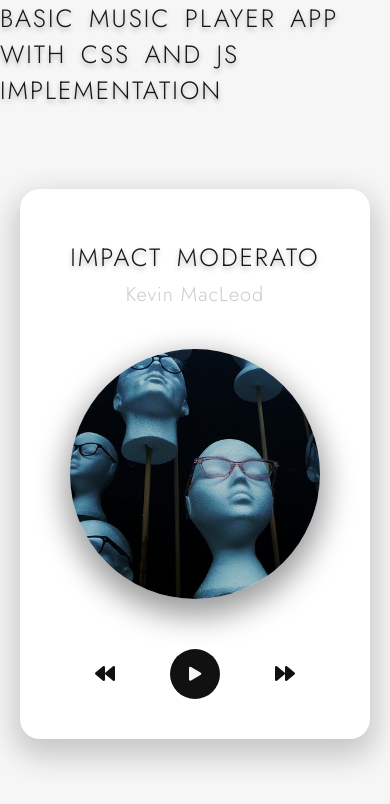
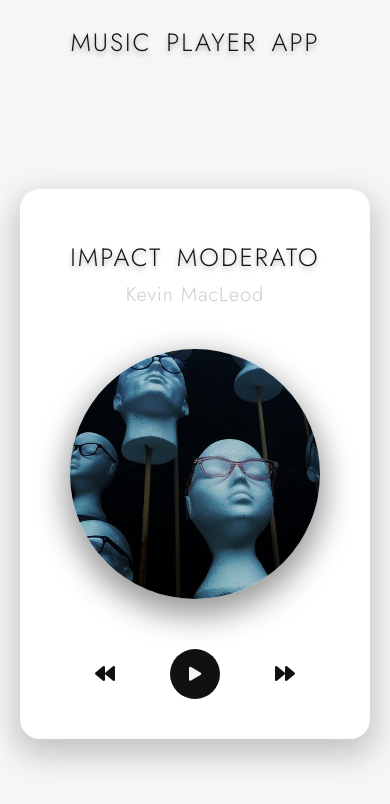
Before and after one commit to abhisanGhimire/music_app, a plain HTML site: page index.html in a window 390 px wide. Drawn offline with Linux system fonts and the light colour scheme.

Commit message:
music_app

```diff
--- a/css/style.css
+++ b/css/style.css
@@ -13,7 +13,7 @@ html {
     font-family: "Jost", sans-serif;
 }
 
-#heading {
+#headingDesktop {
     width: 100vw;
     height: 10vh;
     place-items: center;
@@ -27,6 +27,33 @@ html {
     text-shadow: 0 0.3rem 0.5rem rgba(0, 0, 0, 0.3);
     background-color: #f6f6f6;
 }
+
+#headingMobile {
+    display: none;
+}
+
+@media (max-width: 850px) {
+    #headingMobile {
+        width: 100vw;
+        height: 10vh;
+        place-items: center;
+        display: grid;
+        text-transform: uppercase;
+        letter-spacing: 0.2rem;
+        word-spacing: 0.5rem;
+        color: #171717;
+        font-size: 2.5rem;
+        font-weight: 500;
+        text-shadow: 0 0.3rem 0.5rem rgba(0, 0, 0, 0.3);
+        background-color: #f6f6f6;
+    }
+
+    #headingDesktop {
+        display: none;
+    }
+}
+
+
 
 .main_div {
     width: 100vw;
--- a/index.html
+++ b/index.html
@@ -13,8 +13,11 @@
     </head>
 
     <body>
-        <h2 id="heading">
+        <h2 id="headingDesktop">
             Basic Music Player App with CSS and JS Implementation
+        </h2>
+        <h2 id="headingMobile">
+            Music Player App
         </h2>
         <div class="main_div">
             <div class="music_container">
```
